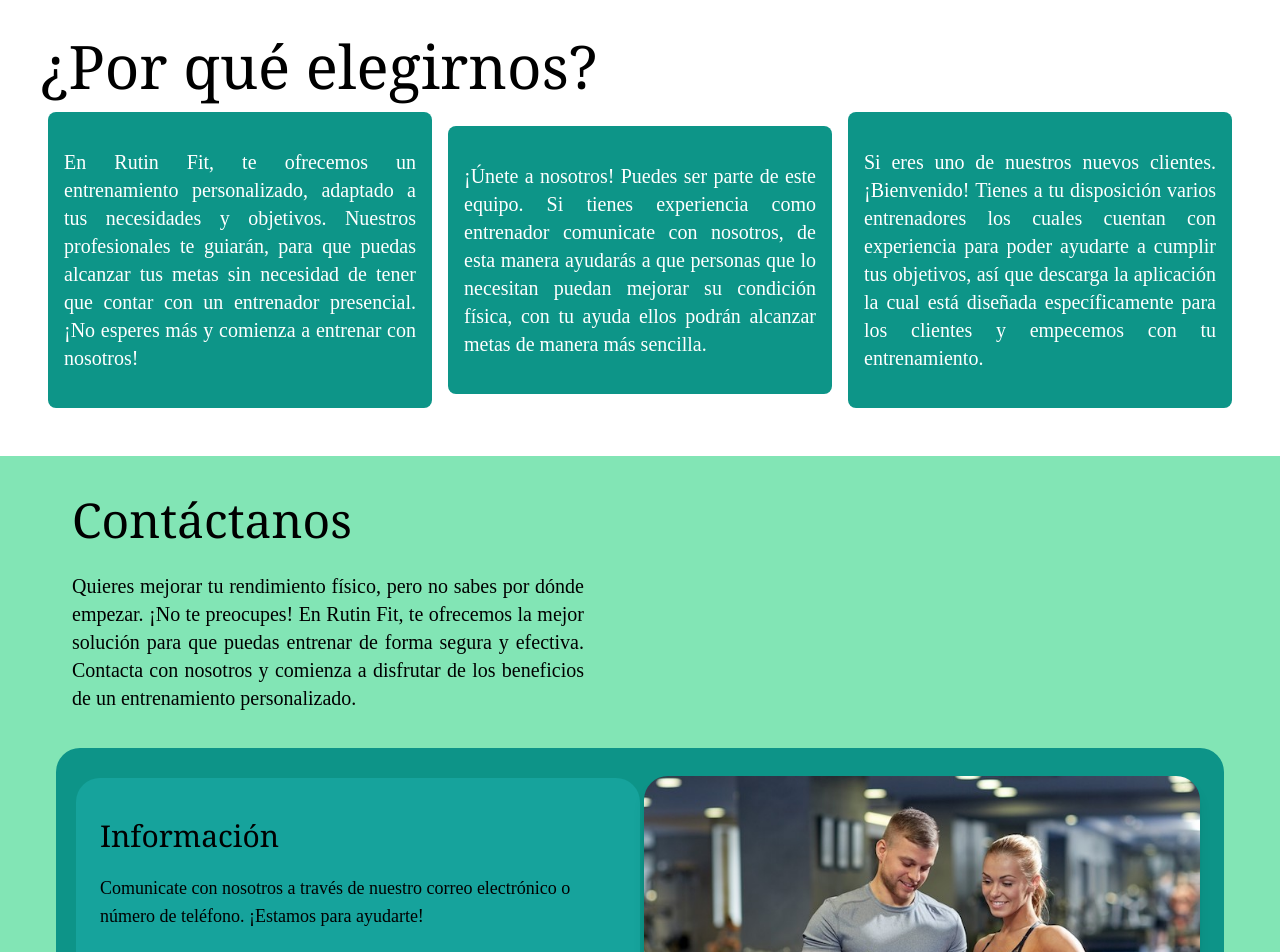
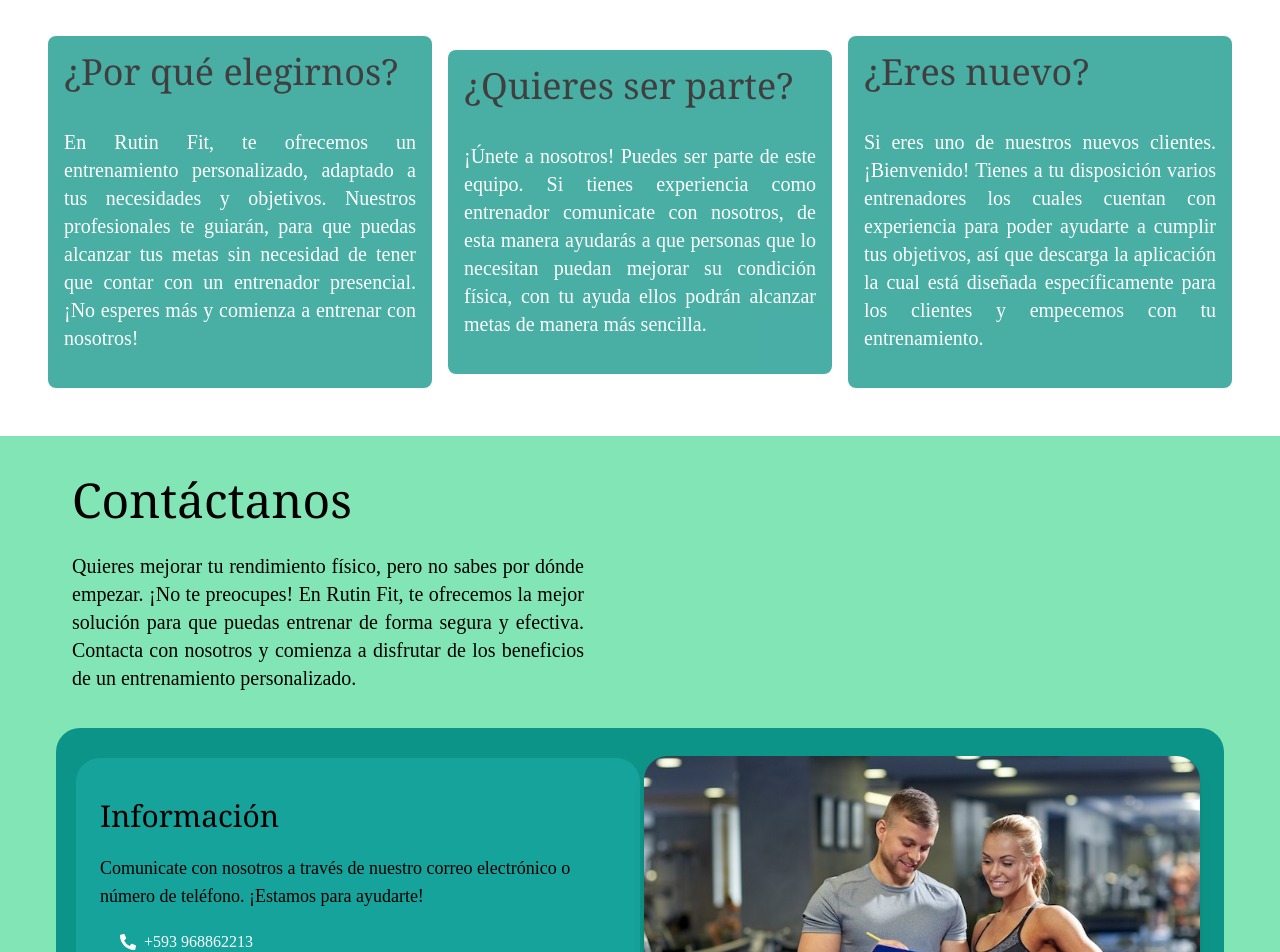
Before and after one commit to A2lejo/RutinFit, a React (Vite) app: page / in a window 1280 px wide. Shown: the part 700-1652 px from the top of the page. Built offline with nearby package versions, Linux system fonts and the light colour scheme; no server answers; a web font is replaced by a local one.

Commit message:
Home page cambio

```diff
--- a/src/pages/Home.jsx
+++ b/src/pages/Home.jsx
@@ -21,19 +21,21 @@
         </section>
       </main>
       <section className='text-left mx-10 my-10'>
-        <h2 className="text-3xl sm:text-5xl py-2 font-medium md:text-6xl font-serif"> ¿Por qué elegirnos?</h2>
         <div className="flex flex-col md:flex-row items-center">
-          <div className="w-full md:w-1/3 p-4 bg-[#0D9588] rounded-lg m-2">
+          <div className="w-full md:w-1/3 p-4 bg-[#0D9588] rounded-lg m-2 transition-opacity duration-500 ease-in-out opacity-75 hover:opacity-100">
+            <h2 className="text-3xl sm:text-3xl font-medium md:text-4xl font-serif mb-4"> ¿Por qué elegirnos?</h2>
             <p className="text-sm sm:text-md py-5 leading-8 md:text-xl max-w-lg mx-auto md:mx-0 text-white text-justify">
               En Rutin Fit, te ofrecemos un entrenamiento personalizado, adaptado a tus necesidades y objetivos. Nuestros profesionales te guiarán, para que puedas alcanzar tus metas sin necesidad de tener que contar con un entrenador presencial. ¡No esperes más y comienza a entrenar con nosotros!
             </p>
           </div>
-          <div className="w-full md:w-1/3 p-4 bg-[#0D9588] rounded-lg m-2 flex justify-center">
+          <div className="w-full md:w-1/3 p-4 bg-[#0D9588] rounded-lg m-2 transition-opacity duration-500 ease-in-out opacity-75 hover:opacity-100">
+            <h2 className="text-3xl sm:text-3xl font-medium md:text-4xl font-serif mb-4"> ¿Quieres ser parte?</h2>
             <p className='text-sm sm:text-md py-5 leading-8 md:text-xl max-w-lg mx-auto md:mx-0 text-white text-justify'>
               ¡Únete a nosotros! Puedes ser parte de este equipo. Si tienes experiencia como entrenador comunicate con nosotros, de esta manera ayudarás a que personas que lo necesitan puedan mejorar su condición física, con tu ayuda ellos podrán alcanzar metas de manera más sencilla.
             </p>
           </div>
-          <div className="w-full md:w-1/3 p-4 bg-[#0D9588] rounded-lg m-2 flex justify-center">
+          <div className="w-full md:w-1/3 p-4 bg-[#0D9588] rounded-lg m-2 transition-opacity duration-500 ease-in-out opacity-75 hover:opacity-100">
+            <h2 className="text-3xl sm:text-3xl font-medium md:text-4xl font-serif mb-4"> ¿Eres nuevo?</h2>
             <p className='text-sm sm:text-md py-5 leading-8 md:text-xl max-w-lg mx-auto md:mx-0 text-white text-justify'>
               Si eres uno de nuestros nuevos clientes. ¡Bienvenido! Tienes a tu disposición varios entrenadores los cuales cuentan con experiencia para poder ayudarte a cumplir tus objetivos, así que descarga la aplicación la cual está diseñada específicamente para los clientes y empecemos con tu entrenamiento.
             </p>
@@ -57,7 +59,7 @@
               <div className="flex flex-col space-y-4 ml-5">
                 <div className="flex items-center space-x-2">
                   <FaPhoneAlt className="text-white" />
-                  <span className="text-white">+123 456 7890</span>
+                  <span className="text-white">+593 968862213</span>
                 </div>
                 <div className="flex items-center space-x-2">
                   <FaEnvelope className="text-white" />
--- a/src/pages/VisualizarEntrenador.jsx
+++ b/src/pages/VisualizarEntrenador.jsx
@@ -53,6 +53,7 @@
         }
       } catch (error) {
         console.error("Error al obtener los clientes:", error);
+        console.log("Error al obtener los clientes:", error.response?.data);
       }
     };
 
```
